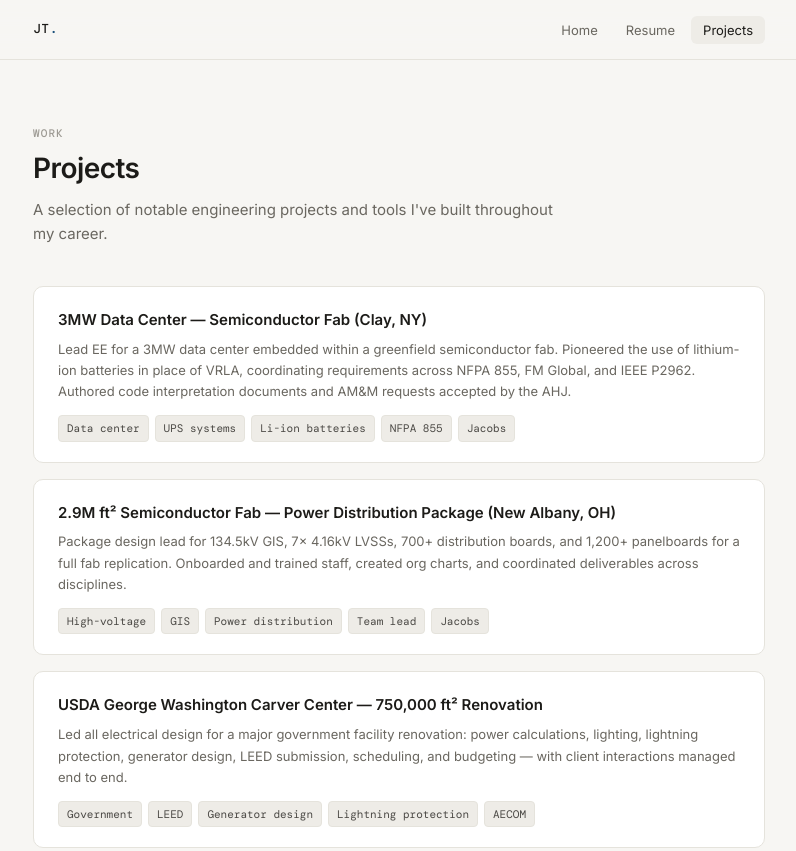
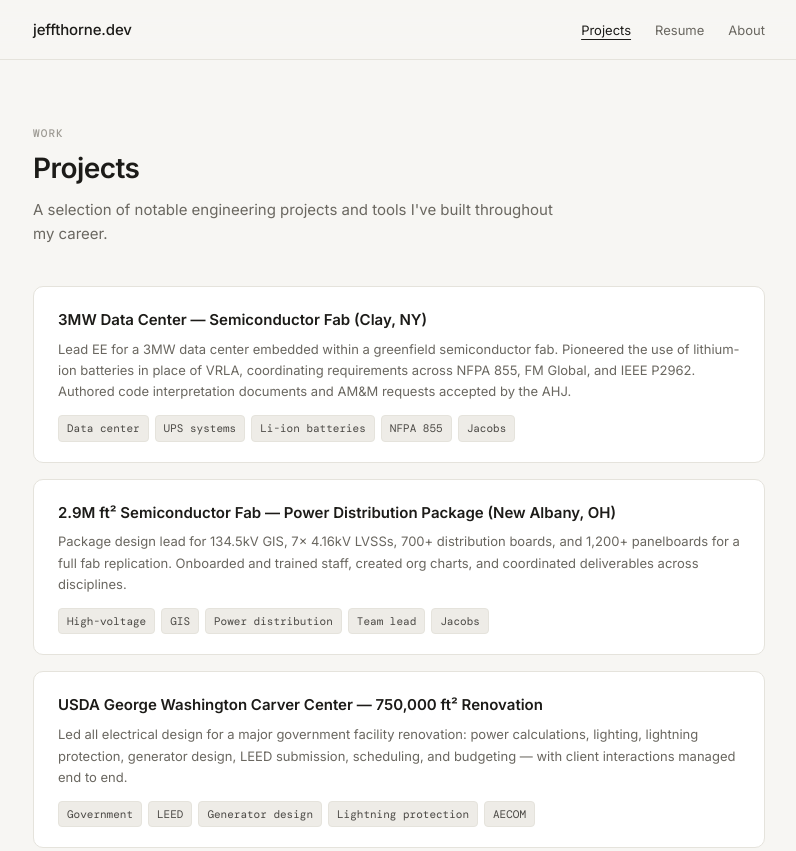
Before and after one commit to jthor592/jeffthorne.dev, a plain HTML site: page projects.html in a window 1280 px wide. Shown: the top 851 px of the page, without its empty margins (241-1037 px from the left). Drawn offline with nearby package versions, Linux system fonts and the light colour scheme; files that its build step writes are made by us from their sources.

Commit message:
Add files via upload

```diff
--- a/projects.html
+++ b/projects.html
@@ -13,11 +13,11 @@
   <!-- ===================== NAV ===================== -->
   <nav class="nav">
     <div class="nav__inner">
-      <a href="index.html" class="nav__logo">JT<span>.</span></a>
+      <a href="index.html" class="nav__brand">jeffthorne.dev</a>
       <ul class="nav__links">
-        <li><a href="index.html">Home</a></li>
+        <li><a href="projects.html" class="active">Projects</a></li>
         <li><a href="resume.html">Resume</a></li>
-        <li><a href="projects.html" class="active">Projects</a></li>
+        <li><a href="about.html">About</a></li>
       </ul>
     </div>
   </nav>
--- a/style.css
+++ b/style.css
@@ -121,17 +121,19 @@ hr {
 
 /* ============================================================
    4. NAVIGATION
-   Sticky top bar with horizontal links.
+   Sticky top bar. Domain name left as plain text, links right.
+   Inspired by mashcreative.co.uk — no pills, no backgrounds,
+   just clean type with an underline on the active page.
    ============================================================ */
 
 .nav {
-  position:       sticky;
-  top:            0;
-  z-index:        100;
-  height:         var(--nav-height);
-  background:     rgba(247, 246, 243, 0.92);
+  position:        sticky;
+  top:             0;
+  z-index:         100;
+  height:          var(--nav-height);
+  background:      rgba(247, 246, 243, 0.92);
   backdrop-filter: blur(12px);
-  border-bottom:  1px solid var(--color-border);
+  border-bottom:   1px solid var(--color-border);
 }
 
 .nav__inner {
@@ -144,42 +146,51 @@ hr {
   padding:         0 var(--space-md);
 }
 
-.nav__logo {
-  font-family:     var(--font-mono);
-  font-size:       var(--text-sm);
+/* Left side — full domain name as plain text */
+.nav__brand {
+  font-family:     var(--font-sans);
+  font-size:       var(--text-base);
   font-weight:     500;
   color:           var(--color-text);
-  letter-spacing:  0.04em;
+  text-decoration: none;
+  letter-spacing:  -0.01em;
+}
+
+.nav__brand:hover {
+  text-decoration: none;
+  color:           var(--color-text);
+}
+
+/* Right side — horizontal list of page links */
+.nav__links {
+  display:     flex;
+  flex-direction: row;
+  align-items: center;
+  gap:         var(--space-md);
+  list-style:  none;
+}
+
+.nav__links a {
+  font-family:     var(--font-sans);
+  font-size:       var(--text-sm);
+  font-weight:     400;
+  color:           var(--color-muted);
+  text-decoration: none;
+  transition:      color 0.15s;
+  white-space:     nowrap;
+}
+
+.nav__links a:hover {
+  color:           var(--color-text);
   text-decoration: none;
 }
 
-.nav__logo span {
-  color: var(--color-accent);
-}
-
-/* Horizontal link list — uses flexbox row */
-.nav__links {
-  display:    flex;
-  flex-direction: row;
-  align-items: center;
-  gap:        4px;
-}
-
-.nav__links a {
-  font-size:       var(--text-sm);
-  font-weight:     400;
-  color:           var(--color-muted);
-  padding:         6px 12px;
-  border-radius:   var(--radius-sm);
-  text-decoration: none;
-  transition:      color 0.15s, background 0.15s;
-  white-space:     nowrap;
-}
-
-.nav__links a:hover,
+/* Active page link gets a subtle underline, no background */
 .nav__links a.active {
-  color:      var(--color-text);
-  background: var(--color-tag-bg);
+  color:                   var(--color-text);
+  text-decoration:         underline;
+  text-underline-offset:   4px;
+  text-decoration-thickness: 1px;
 }
 
 
```
Also changed, not shown: about.html (added, +93 -0 lines), index.html (+6 -4 lines), resume.html (+3 -3 lines).
